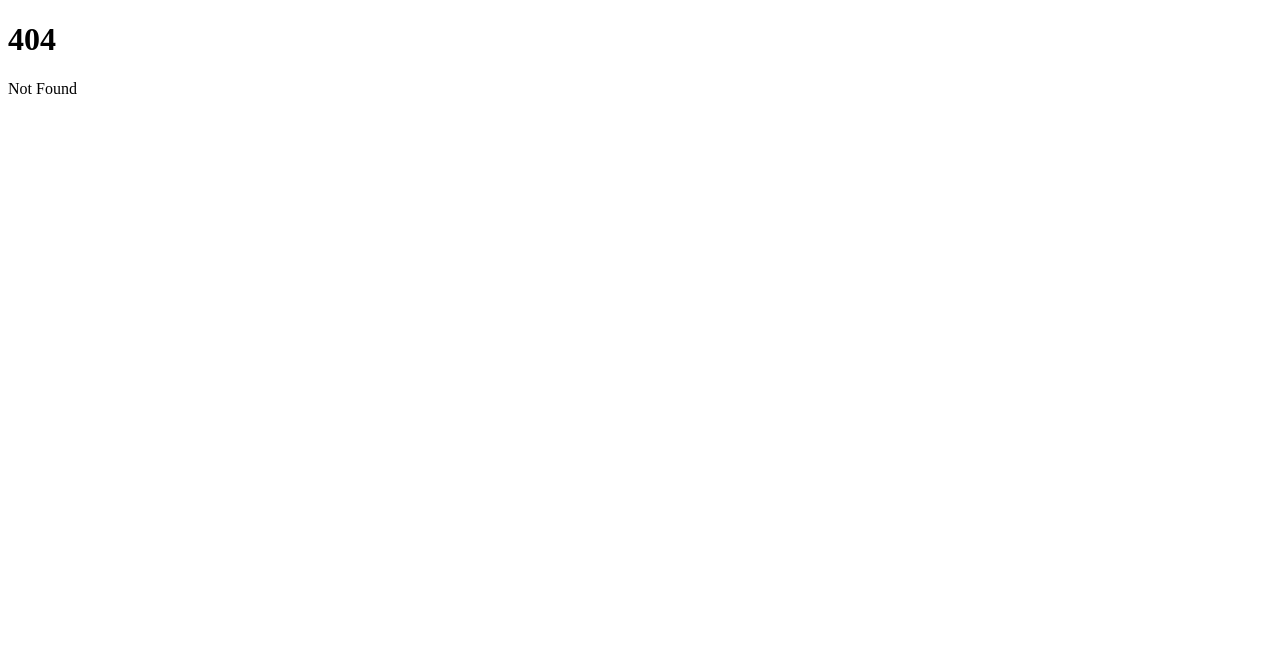
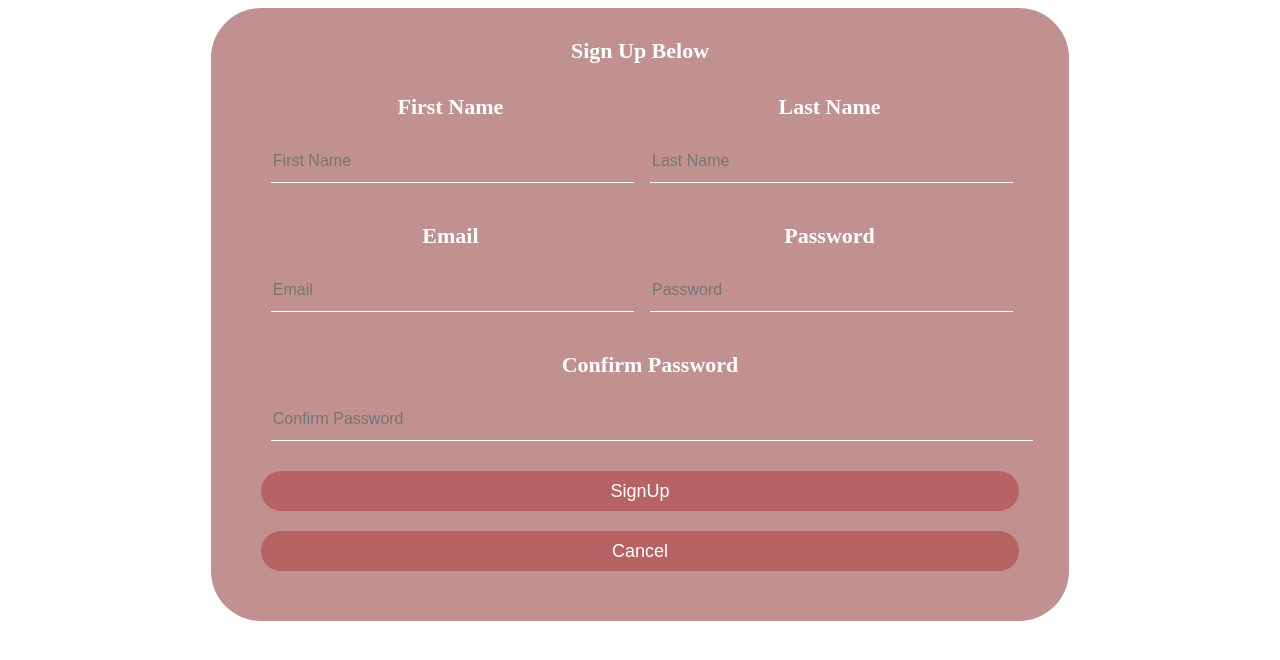
Before and after one commit to otimbrian/Music-Front-End-Svelte, a SvelteKit app: page /signup in a window 1280 px wide. Before the commit this address had no page. Shown: the top 660 px of the page. Built offline with nearby package versions, Linux system fonts and the light colour scheme.

Commit message:
Added signup

```diff
--- /dev/null
+++ b/src/routes/signup/+page.svelte
@@ -0,0 +1,125 @@
+<div>
+	<div class="signup_box">
+		<h1>Sign Up Below</h1>
+		<form action="" method="post">
+			<div class="name">
+				<section>
+					<h1>First Name</h1>
+					<input type="text" name="" id="" placeholder="First Name" />
+				</section>
+
+				<section>
+					<h1>Last Name</h1>
+					<input type="text" name="" id="" placeholder="Last Name" />
+				</section>
+			</div>
+			<div class="email_and_password">
+				<section>
+					<h1>Email</h1>
+					<input type="text" placeholder="Email" name="" id="" />
+				</section>
+				<section>
+					<h1>Password</h1>
+					<input type="password" name="" id="" placeholder="Password" />
+				</section>
+			</div>
+
+			<!-- <div class="confirm"> -->
+			<section class="confirm">
+				<h1>Confirm Password</h1>
+				<input type="password" name="" id="" placeholder="Confirm Password" />
+			</section>
+			<!-- </div> -->
+
+			<input type="submit" name="" value="SignUp" />
+			<input type="submit" value="Cancel" />
+		</form>
+		<!-- <div style="background-color: green;"> <h1>Hello</h1></div> -->
+	</div>
+</div>
+
+<style>
+	.signup_box {
+		background: rgba(160, 86, 86, 0.651);
+		color: #fff;
+		height: auto;
+		/* justify-content: center; */
+		width: 60%;
+		/* box-sizing: border-box; */
+		margin: 0 auto;
+		/* top: 50%; */
+		/* left: 50%; */
+		/* display: block; */
+		border-radius: 50px;
+		padding: 30px 50px;
+		/* align-content: center; */
+		/* align-items: center; */
+	}
+
+	.name,
+	.email_and_password {
+		display: flex;
+		/* display: flex; */
+		/* width: 50%; */
+		/* align-content: center; */
+		/* align-items: center; */
+		/* align-self: center; */
+	}
+
+	.name section,
+	.email_and_password section {
+		padding: 10px;
+		width: 50%;
+	}
+
+	.confirm {
+		padding: 10px;
+		width: 100%;
+		/* padding-left: 20%; */
+		/* align-content: center; */
+	}
+
+	h1 {
+		margin: 0;
+		padding: 0 0 20px;
+		text-align: center;
+		font-size: 22px;
+	}
+
+	.signup_box input {
+		width: 100%;
+		margin-bottom: 20px;
+	}
+
+	.signup_box .confirm input {
+		width: 100%;
+		/* padding-left: 20%; */
+	}
+
+	.signup_box input[type='text'],
+	input[type='password'] {
+		border: none;
+		border-bottom: 1px solid #fff;
+		background: transparent;
+		outline: none;
+		height: 40px;
+		color: #fff;
+		font-size: 16px;
+	}
+
+	.signup_box input[type='submit'] {
+		border: none;
+		outline: none;
+		height: 40px;
+		background: #b86363;
+		color: #fff;
+		font-size: 18px;
+		border-radius: 20px;
+	}
+
+	.signup_box input[type='submit']:hover {
+		cursor: pointer;
+		background: #9b937d;
+		color: #000;
+	}
+</style>
```
